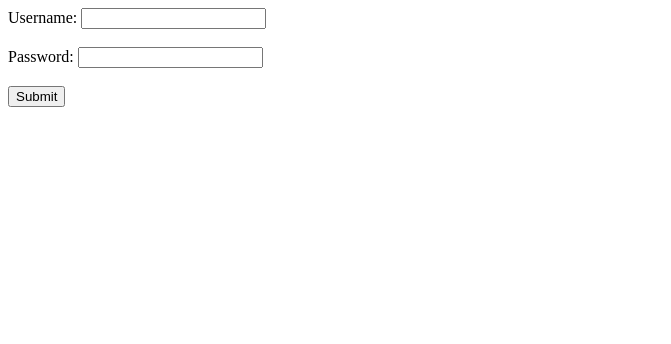
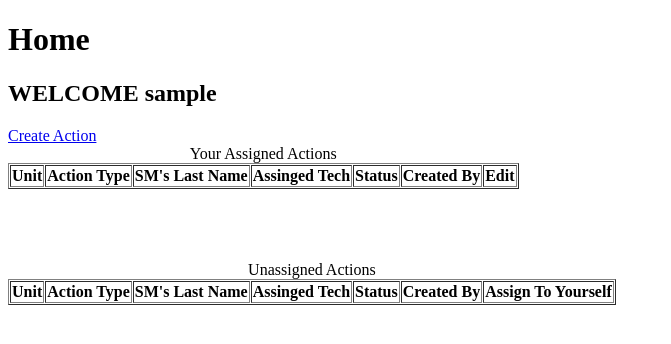
Before and after one commit to tylersnel/Ticket-Tracking, a Flask app: page / in a window 1280 px wide. Shown: the top 344 px of the page, without its empty margins (0-671 px from the left). Run offline with Flask 3, Linux system fonts and the light colour scheme; the visitor is signed in with stand-in values (Sample User, id 1); data that the repository does not hold is empty.

Commit message:
After actions, redirect back to main now Create actions seems to be working for employees

```diff
--- a/app.py
+++ b/app.py
@@ -8,8 +8,21 @@ object = database.DB()
 app = flask.Flask(__name__)
 app.secret_key = key
 
+def render_home(user_name, tech_id):
+    query2 = "SELECT * from Actions WHERE assigned_tech_id is NULL"
+    unassigned_actions = object.db_query(query2)
+    action_status='complete'
+    query3 = "SELECT * from actions WHERE assigned_tech_id = %s AND action_status !=%s"
+    #using the db_signin in fuction so not to have duplicate queries
+    assigned_actions =  object.db_signin(query3, tech_id, action_status)
+    return render_template("employee_home.j2", user_name=user_name, tech_id=tech_id, unassigned_actions=unassigned_actions, assigned_actions=assigned_actions)
+
 @app.route('/', methods=["GET"])
 def main():
+    if 'username' in session:
+        user_name=session['username']
+        tech_id=session['tech_id']
+        return render_home(user_name, tech_id)
     return render_template("login.j2")
 
 @app.route('/login', methods=["GET"])
@@ -26,16 +39,19 @@ def login():
             return render_template("login.j2", login_error=True)
 
         elif user[0][3] == 2: #if user is employee
-            ##### Maybe make this into one function? #####
-            query2 = "SELECT * from Actions WHERE assigned_tech_id is NULL"
-            unassigned_actions = object.db_query(query2)
-            action_status='complete'
-            query3 = "SELECT * from actions WHERE assigned_tech_id = %s AND action_status !=%s"
-            #using the db_signin in fuction so not to have duplicate queries
-            assigned_actions =  object.db_signin(query3, user[0][0], action_status)
             session['username']=user_name
             session['tech_id']=user[0][0]
-            return render_template("employee_home.j2", user=user_name, tech_id=user[0][0], unassigned_actions=unassigned_actions, assigned_actions=assigned_actions)
+            return redirect (url_for('main'))
+            ##### Maybe make this into one function? #####
+            # query2 = "SELECT * from Actions WHERE assigned_tech_id is NULL"
+            # unassigned_actions = object.db_query(query2)
+            # action_status='complete'
+            # query3 = "SELECT * from actions WHERE assigned_tech_id = %s AND action_status !=%s"
+            # #using the db_signin in fuction so not to have duplicate queries
+            # assigned_actions =  object.db_signin(query3, user[0][0], action_status)
+            # session['username']=user_name
+            # session['tech_id']=user[0][0]
+            # return render_template("employee_home.j2", user=user_name, tech_id=user[0][0], unassigned_actions=unassigned_actions, assigned_actions=assigned_actions)
 
 @app.route('/edit_action/<int:action_id>', methods=["POST", "GET"])
 def edit_action(action_id):
@@ -58,15 +74,16 @@ def edit_action(action_id):
             result = object.db_action_edit(query2, unit, a_type, last_name, tech_id, status, a_id)
 
             if result:
-                query2 = "SELECT * from Actions WHERE assigned_tech_id is NULL"
-                unassigned_actions = object.db_query(query2)
-                action_status='complete'
-                query3 = "SELECT * from actions WHERE assigned_tech_id = %s AND action_status !=%s"
-                #using the db_signin in fuction so not to have duplicate queries
-                assigned_actions =  object.db_signin(query3, session['tech_id'], action_status)
-                user=session['username']
-                tech_id=session['tech_id']
-                return render_template("employee_home.j2", user=user, tech_id=tech_id, unassigned_actions=unassigned_actions, assigned_actions=assigned_actions)
+                return redirect (url_for('main'))
+                # query2 = "SELECT * from Actions WHERE assigned_tech_id is NULL"
+                # unassigned_actions = object.db_query(query2)
+                # action_status='complete'
+                # query3 = "SELECT * from actions WHERE assigned_tech_id = %s AND action_status !=%s"
+                # #using the db_signin in fuction so not to have duplicate queries
+                # assigned_actions =  object.db_signin(query3, session['tech_id'], action_status)
+                # user=session['username']
+                # tech_id=session['tech_id']
+                # return render_template("employee_home.j2", user=user, tech_id=tech_id, unassigned_actions=unassigned_actions, assigned_actions=assigned_actions)
 
 @app.route('/assign_action/<int:tech_id>/<int:action_id>', methods=["POST", "GET"])
 def assign_action(tech_id, action_id):
@@ -77,17 +94,33 @@ def assign_action(tech_id, action_id):
             result = object.db_assign_action(query, tech_id, action_status, action_id)
 
             if result:
-                    query2 = "SELECT * from Actions WHERE assigned_tech_id is NULL"
-                    unassigned_actions = object.db_query(query2)
-                    action_status='complete'
-                    query3 = "SELECT * from actions WHERE assigned_tech_id = %s AND action_status !=%s"
-                    #using the db_signin in fuction so not to have duplicate queries
-                    assigned_actions =  object.db_signin(query3, tech_id, action_status)
-                    user=session['username']
-                    return render_template("employee_home.j2", user=user, tech_id=tech_id, unassigned_actions=unassigned_actions, assigned_actions=assigned_actions)
+                    return redirect (url_for('main'))
+                    # query2 = "SELECT * from Actions WHERE assigned_tech_id is NULL"
+                    # unassigned_actions = object.db_query(query2)
+                    # action_status='complete'
+                    # query3 = "SELECT * from actions WHERE assigned_tech_id = %s AND action_status !=%s"
+                    # #using the db_signin in fuction so not to have duplicate queries
+                    # assigned_actions =  object.db_signin(query3, tech_id, action_status)
+                    # user=session['username']
+                    # return render_template("employee_home.j2", user=user, tech_id=tech_id, unassigned_actions=unassigned_actions, assigned_actions=assigned_actions)
             else:
                 print("Failed")
                 return render_template("login.j2")
+
+@app.route('/create_action', methods=["POST", "GET"])
+def create_action():
+    if request.method == "POST":
+        if request.form.get("Create_Action"):
+            unit = request.form["unit"]
+            action_type = request.form["action_type"]
+            sm_last_name = request.form["sm_last_name"]
+            action_status = "unassigned"
+            action_creator = session['tech_id']
+
+            query= "INSERT INTO actions (unit_name, action_type, sm_last_name, action_status, action_creator) VALUES (%s, %s, %s, %s, %s)"
+            if object.db_create_ticket(query, unit, action_type, sm_last_name, action_status, action_creator):
+                return redirect (url_for('main'))
+    return render_template("create_action.j2")
 
 @app.route('/employees', methods=["POST", "GET"])
 def employees():
--- a/templates/employee_home.j2
+++ b/templates/employee_home.j2
@@ -7,11 +7,8 @@
 </head>
 <body>
     <h1>Home</h1>
-
-
-                <h2>WELCOME {{ user }}</h2>
-
-
+        <h2>WELCOME {{ user_name }}</h2>
+        <a href="/create_action">Create Action</a>
             <table class="assigned_actions_table" id="assigned_actions_table" cellspacing="1" border="1">
                 <caption>Your Assigned Actions</caption>
                 <thread>
```
Also changed, not shown: templates/create_action.j2 (added, +49 -0 lines).
